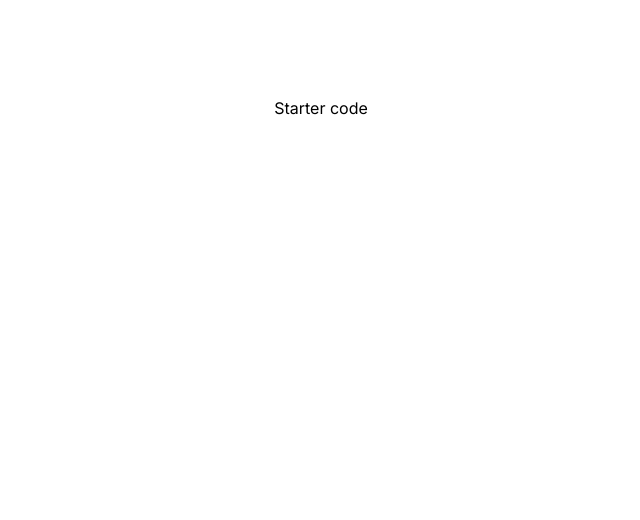
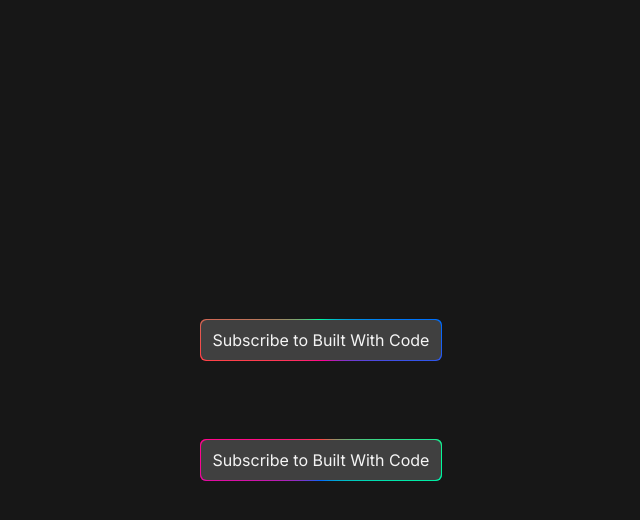
Before and after one commit to Built-With-Code/animated-border-gradient, a Next.js app: page / in a window 1280 px wide. Shown: the top 520 px of the page, without its empty margins (319-959 px from the left). Built offline with nearby package versions, Linux system fonts and the light colour scheme.

Commit message:
Initial working version

```diff
--- a/src/app/page.tsx
+++ b/src/app/page.tsx
@@ -1,7 +1,61 @@
+"use client";
+
+import { motion, useSpring, useTime, useTransform } from "framer-motion";
+import { useEffect } from "react";
+
 export default function Home() {
+  const time = useTime();
+
+  const rotate = useTransform(time, [0, 2000], [0, 360], {
+    clamp: false,
+  });
+  const rotatingBg = useTransform(rotate, (r) => {
+    return `conic-gradient(from ${r}deg, #ff4545, #00ff99, #006aff, #ff0095, #ff4545)`;
+  });
+
+  const pulse = useSpring(0, { damping: 0, mass: 5 });
+  const pulsingBg = useTransform(pulse, (r) => {
+    return `blur(${r}px)`;
+  });
+  useEffect(() => {
+    pulse.set(2);
+  }, []);
+
   return (
-    <main className="flex min-h-screen flex-col items-center justify-between p-24">
-      Starter code
+    <main className="flex min-h-screen flex-col items-center justify-center gap-20 p-24 bg-neutral-900 text-neutral-100">
+      {/* Rotating gradient */}
+      <div className="relative">
+        <button className="relative bg-neutral-700 px-3 py-2 rounded-md hover:bg-neutral-800 transition-colors duration-200 z-10">
+          Subscribe to Built With Code
+        </button>
+        <motion.div
+          className="absolute -inset-[1px] bg-yellow-100 rounded-md"
+          style={{
+            background: rotatingBg,
+          }}
+        />
+      </div>
+      {/* Pulsing gradient */}
+      <div className="relative">
+        <button className="relative bg-neutral-700 px-3 py-2 rounded-md hover:bg-neutral-800 transition-colors duration-200 z-10">
+          Subscribe to Built With Code
+        </button>
+        <motion.div
+          className="absolute -inset-[1px] bg-yellow-100 rounded-md"
+          style={{
+            background:
+              "conic-gradient(#ff4545, #00ff99, #006aff, #ff0095, #ff4545)",
+          }}
+        />
+        <motion.div
+          className="absolute -inset-[1px] bg-yellow-100 rounded-md opacity-50"
+          style={{
+            background:
+              "conic-gradient(#ff4545, #00ff99, #006aff, #ff0095, #ff4545)",
+            filter: pulsingBg,
+          }}
+        />
+      </div>
     </main>
   );
 }
```
Also changed, not shown: package.json (+6 -5 lines), 1 other file (tests, documents, lock files or other folders).
